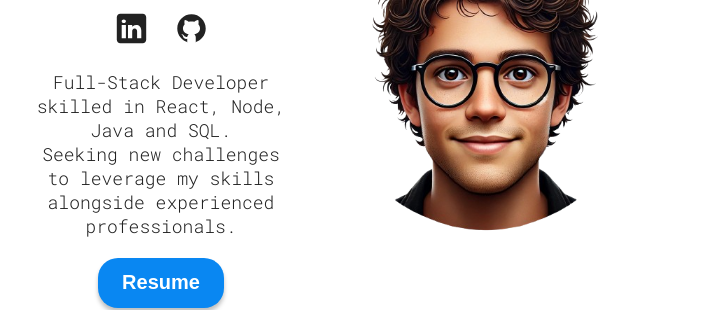
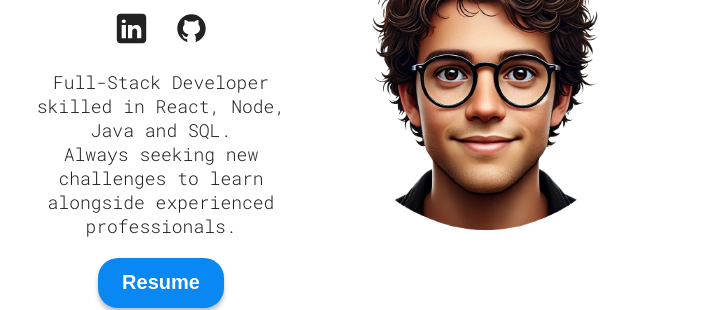
Before and after one commit to Hirbod03/PersonalWebsite, a React (Vite) app: page / in a window 1280 px wide. Shown: the part 324-634 px from the top of the page, without its empty margins (294-1011 px from the left). Built offline with nearby package versions, Linux system fonts and the light colour scheme.

Commit message:
Update description in Hero.jsx

```diff
--- a/src/sections/Hero/Hero.jsx
+++ b/src/sections/Hero/Hero.jsx
@@ -51,7 +51,7 @@ function Hero() {
                 </span>
                 <p className={styles.description}>
                 Full-Stack Developer skilled in React, Node, Java and SQL.<br/>
-                Seeking new challenges to leverage my skills alongside experienced professionals.
+                Always seeking new challenges to learn alongside experienced professionals.
                 </p>
                 <a href={CV} download>
                     <button className="hover">
```
